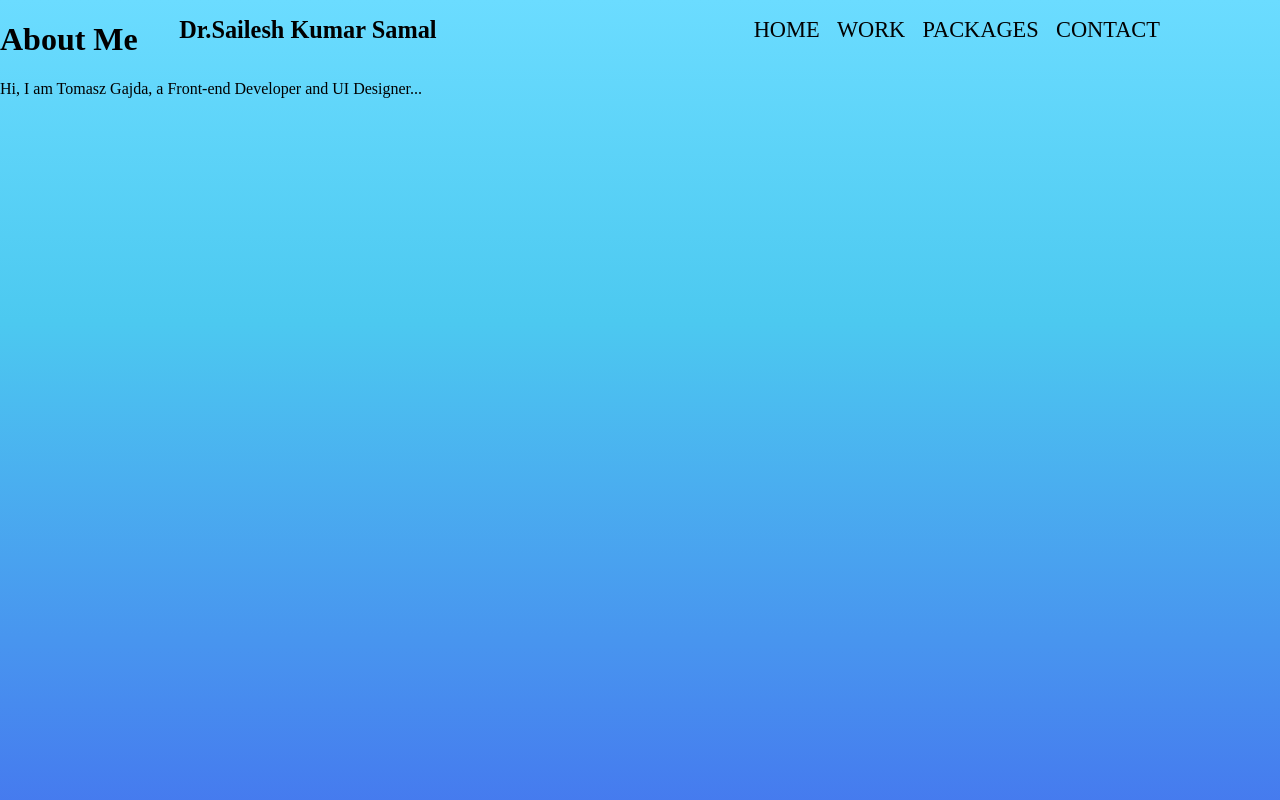
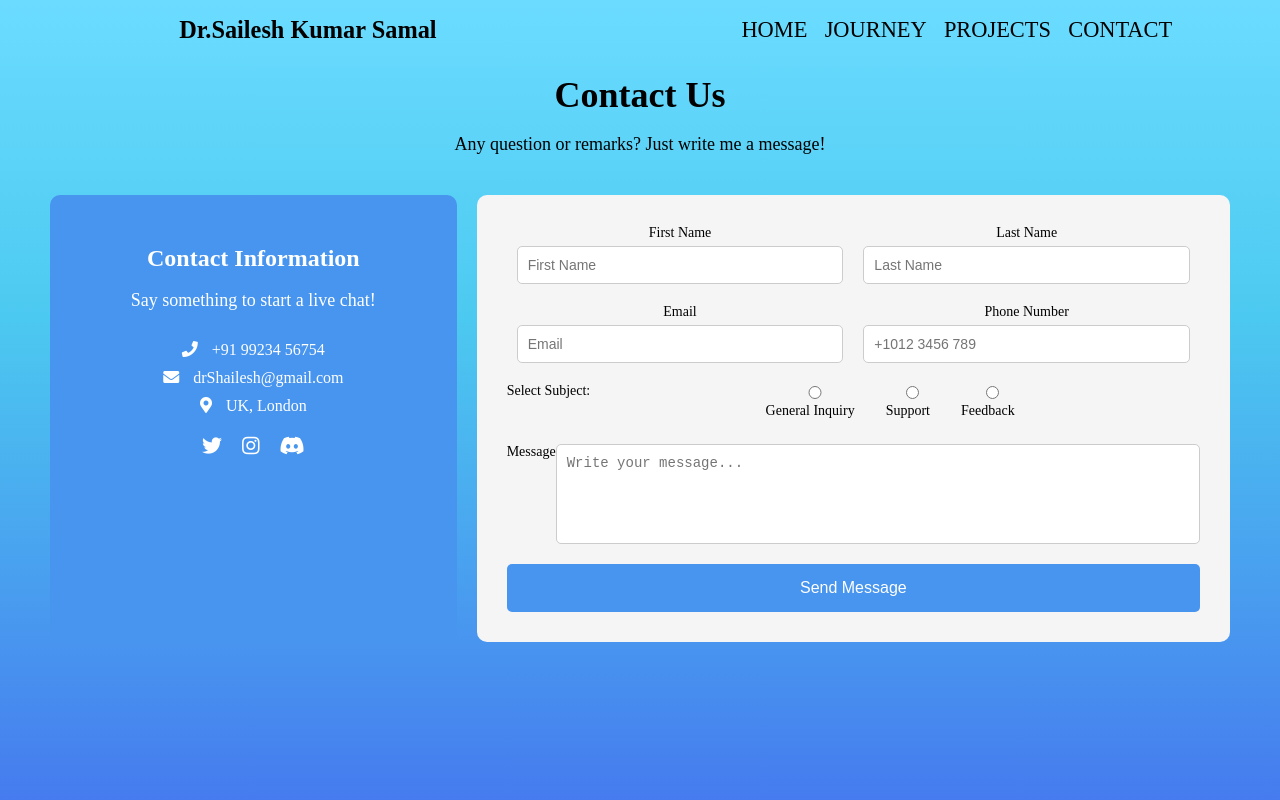
Before and after one commit to kreet1010/Dr_Sailesh_Samal_Portfolio, a React (Create React App) app: page /contact in a window 1280 px wide. Shown: the top 800 px of the page. Built offline with nearby package versions, Linux system fonts and the light colour scheme.

Commit message:
Contact Page Updated

```diff
--- a/public/index.html
+++ b/public/index.html
@@ -3,6 +3,11 @@
   <head>
     <meta charset="utf-8" />
     <link rel="icon" href="%PUBLIC_URL%/favicon.ico" />
+    <link
+  href="https://cdnjs.cloudflare.com/ajax/libs/font-awesome/5.15.4/css/all.min.css"
+  rel="stylesheet"
+/>
+
     <meta name="viewport" content="width=device-width, initial-scale=1" />
     <meta name="theme-color" content="#000000" />
     <meta
--- a/src/App.js
+++ b/src/App.js
@@ -5,7 +5,7 @@ import './App.css';
 import Navbar from './components/navbar.js';
 
 import AboutMe from './pages/AboutMe';
-import Contact from './pages/Contact';
+import Contact from './pages/Contact/Contact';
 import Portfolio from './pages/Portfolio';
 import Skills from './pages/Skills';
 
--- a/src/components/navbar.js
+++ b/src/components/navbar.js
@@ -16,8 +16,8 @@ const Navbar = () => {
 
       <ul id="nav-links" className={isMenuOpen ? 'show' : ''}>
         <li className="list"><Link to="/">Home</Link></li>
-        <li className="list"><Link to="/work">work</Link></li>
-        <li className="list"><Link to="/packages">Packages</Link></li>
+        <li className="list"><Link to="/work">Journey</Link></li>
+        <li className="list"><Link to="/packages">Projects</Link></li>
         <li className="list"><Link to="/contact">Contact</Link></li>
       </ul>
     </nav>
--- a/src/pages/Contact.js
+++ /dev/null
@@ -1,12 +0,0 @@
-import React from 'react';
-
-function Contact() {
-  return (
-    <div>
-      <h1>About Me</h1>
-      <p>Hi, I am Tomasz Gajda, a Front-end Developer and UI Designer...</p>
-    </div>
-  );
-}
-
-export default Contact;
--- /dev/null
+++ b/src/pages/Contact/Contact.js
@@ -0,0 +1,84 @@
+import React from "react";
+import "./style.css";
+
+const Contact = () => {
+  return (
+    <div className="contact-container">
+      <h1>Contact Us</h1>
+      <p>Any question or remarks? Just write me a message!</p>
+      <div className="contact-content">
+        {/* Left section: Contact Information */}
+        <div className="contact-info">
+          <h2>Contact Information</h2>
+          <p>Say something to start a live chat!</p>
+          <ul>
+            <li>
+              <i className="fas fa-phone"></i> +91 99234 56754
+            </li>
+            <li>
+              <i className="fas fa-envelope"></i> drShailesh@gmail.com
+            </li>
+            <li>
+              <i className="fas fa-map-marker-alt"></i> UK, London
+            </li>
+          </ul>
+          <div className="social-icons">
+            <a href="#"><i className="fab fa-twitter"></i></a>
+            <a href="#"><i className="fab fa-instagram"></i></a>
+            <a href="#"><i className="fab fa-discord"></i></a>
+          </div>
+        </div>
+
+        {/* Right section: Form */}
+        <div className="contact-form">
+          <form>
+            <div className="form-group">
+              <div>
+                <label>First Name</label>
+                <input type="text" placeholder="First Name" />
+              </div>
+              <div>
+                <label>Last Name</label>
+                <input type="text" placeholder="Last Name" />
+              </div>
+            </div>
+            <div className="form-group">
+              <div>
+                <label>Email</label>
+                <input type="email" placeholder="Email" />
+              </div>
+              <div>
+                <label>Phone Number</label>
+                <input type="text" placeholder="+1012 3456 789" />
+              </div>
+            </div>
+            <div className="form-group">
+              <label>Select Subject:</label>
+              <div className="radio-group">
+                <label>
+                  <input type="radio" name="subject" value="general" />
+                  General Inquiry
+                </label>
+                <label>
+                  <input type="radio" name="subject" value="support" />
+                  Support
+                </label>
+                <label>
+                  <input type="radio" name="subject" value="feedback" />
+                  Feedback
+                </label>
+              </div>
+            </div>
+            <div className="form-group">
+              <label>Message</label>
+              <textarea placeholder="Write your message..."></textarea>
+            </div>
+            <button type="submit">Send Message</button>
+          </form>
+        </div>
+      </div>
+    </div>
+  );
+};
+
+export default Contact;
--- /dev/null
+++ b/src/pages/Contact/style.css
@@ -0,0 +1,129 @@
+body {
+    font-family: "Arial, sans-serif";
+    margin: 0;
+    padding: 0;
+  }
+
+  .contact-container {
+    text-align: center;
+    padding: 50px 20px;
+  }
+
+  .contact-container h1 {
+    font-size: 36px;
+    margin-bottom: 10px;
+  }
+
+  .contact-container p {
+    font-size: 18px;
+    margin-bottom: 30px;
+  }
+
+  .contact-content {
+    display: flex;
+    justify-content: space-between;
+    flex-wrap: wrap;
+    max-width: 1200px;
+    margin: 0 auto;
+  }
+
+  .contact-info {
+    background: #4895EF;
+    color: white;
+    padding: 30px;
+    border-radius: 10px;
+    flex: 1;
+    margin: 10px;
+  }
+
+  .contact-info h2 {
+    font-size: 24px;
+    margin-bottom: 10px;
+  }
+
+  .contact-info ul {
+    list-style: none;
+    padding: 0;
+  }
+
+  .contact-info ul li {
+    margin: 10px 0;
+    font-size: 16px;
+  }
+
+  .contact-info ul li i {
+    margin-right: 10px;
+  }
+
+  .social-icons {
+    margin-top: 20px;
+  }
+
+  .social-icons a {
+    color: white;
+    margin: 0 10px;
+    font-size: 20px;
+  }
+
+  .contact-form {
+    flex: 2;
+    background: #f5f5f5;
+    padding: 30px;
+    border-radius: 10px;
+    margin: 10px;
+  }
+
+  .contact-form form {
+    display: flex;
+    flex-direction: column;
+  }
+
+  .form-group {
+    display: flex;
+    justify-content: space-between;
+    margin-bottom: 20px;
+  }
+
+  .form-group > div {
+    flex: 1;
+    margin: 0 10px;
+  }
+
+  label {
+    font-size: 14px;
+    margin-bottom: 5px;
+    display: block;
+  }
+
+  input,
+  textarea {
+    width: 100%;
+    padding: 10px;
+    border: 1px solid #ccc;
+    border-radius: 5px;
+    font-size: 14px;
+  }
+
+  textarea {
+    resize: none;
+    height: 100px;
+  }
+
+  .radio-group label {
+    display: inline-block;
+    margin-right: 10px;
+  }
+
+  button {
+    background: #4895EF;
+    color: white;
+    padding: 15px;
+    border: none;
+    border-radius: 5px;
+    cursor: pointer;
+    font-size: 16px;
+  }
+
+  button:hover {
+    background: #81b4ee;
+  }
```
